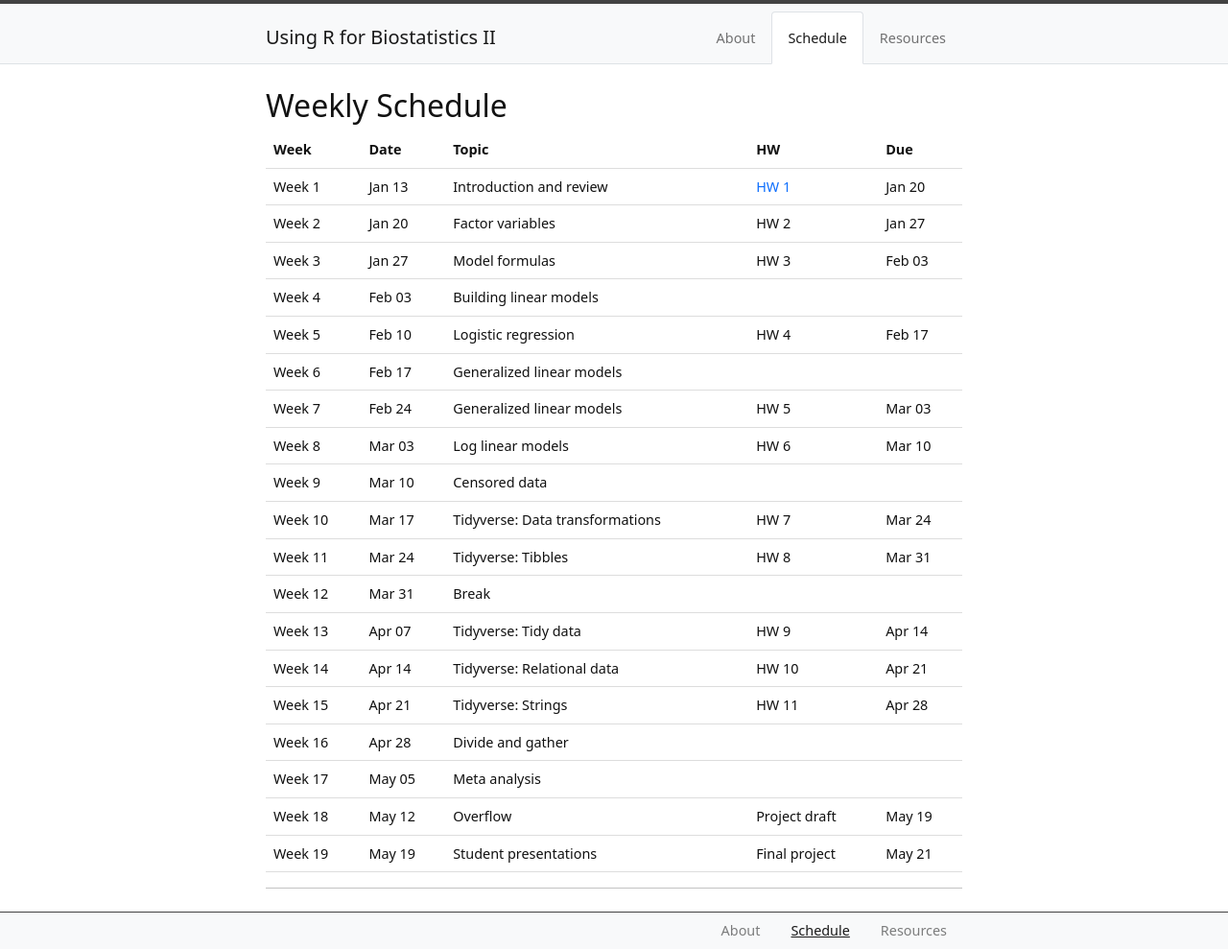
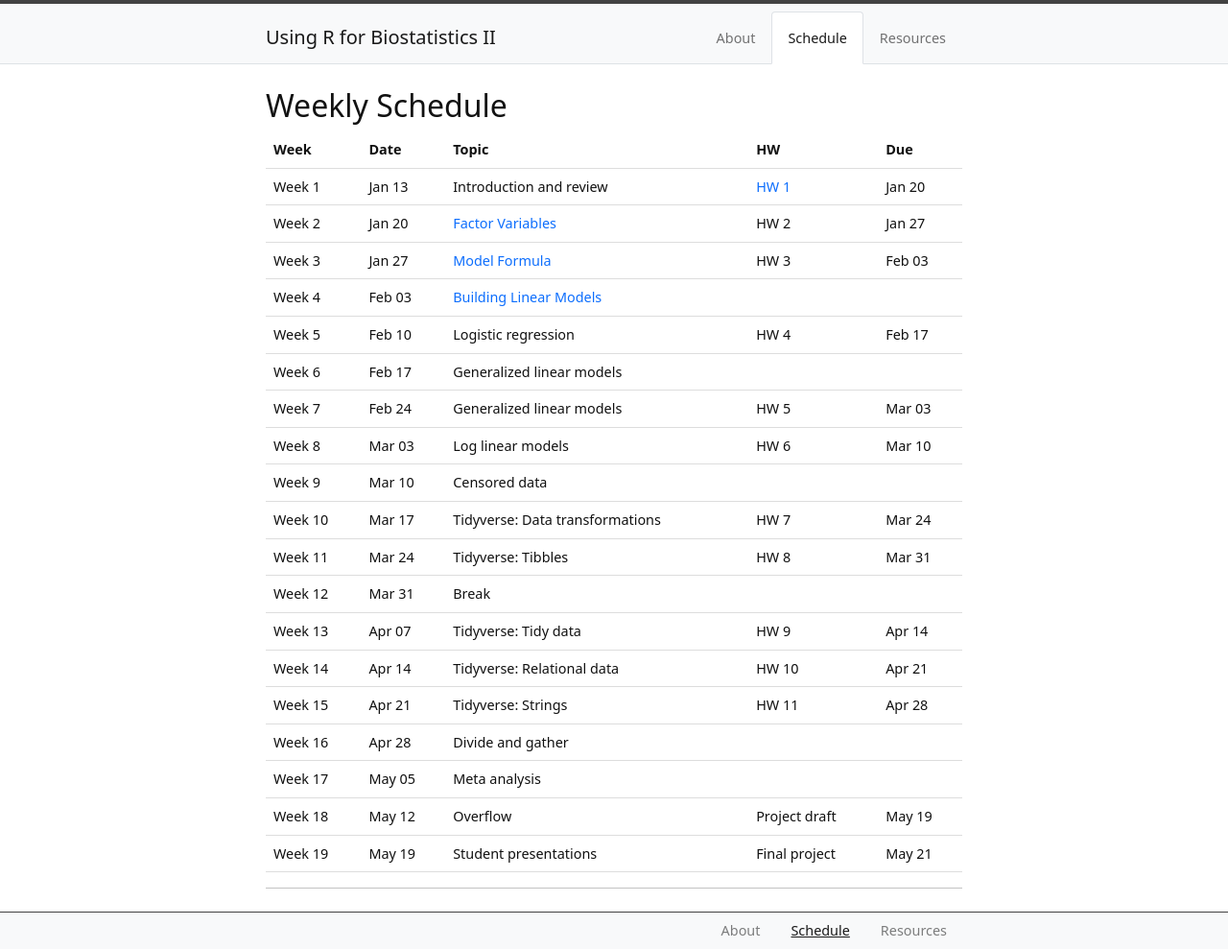
Before and after one commit to XiaoyuLiang/BIOE806-Spring2022, a Jekyll site: the page built from content/2-Schedule.md, in a window 1280 px wide. Shown: the whole page at 96% size. Built offline with Jekyll 4.4.1, drawn with Linux system fonts in a browser that asks for light colours.

Commit message:
Update 2-Schedule.md

```diff
--- a/content/2-Schedule.md
+++ b/content/2-Schedule.md
@@ -35,27 +35,27 @@ tr:hover {background-color: #D6EEEE;}
     <td>Week 1</td>
     <td>Jan 13</td>
     <td>Introduction and review</td>
-    <td><a href="/BIOE806-Spring2022/HW/HW1.html" title="About Me">HW 1</a></td>
+    <td><a href="/BIOE806-Spring2022/HW/HW1.html">HW 1</a></td>
     <td>Jan 20</td>
   </tr>
     <tr>
     <td>Week 2</td>
     <td>Jan 20</td>
-    <td>Factor variables</td>
+    <td><a href="/BIOE806-Spring2022/Lecture/2-Factor-Variables.html">Factor Variables</a></td>
     <td>HW 2</td>
     <td>Jan 27</td>
   </tr>
     <tr>
     <td>Week 3</td>
     <td>Jan 27</td>
-    <td>Model formulas</td>
+    <td><a href="/BIOE806-Spring2022/Lecture/3-Model-Formula.html">Model Formula</a></td>
     <td>HW 3</td>
     <td>Feb 03</td>
   </tr>
     <tr>
     <td>Week 4</td>
     <td>Feb 03</td>
-    <td>Building linear models</td>
+    <td><a href="/BIOE806-Spring2022/Lecture/4-Building-Linear-Models.html">Building Linear Models</a></td>
     <td></td>
     <td></td>
   </tr>
```
